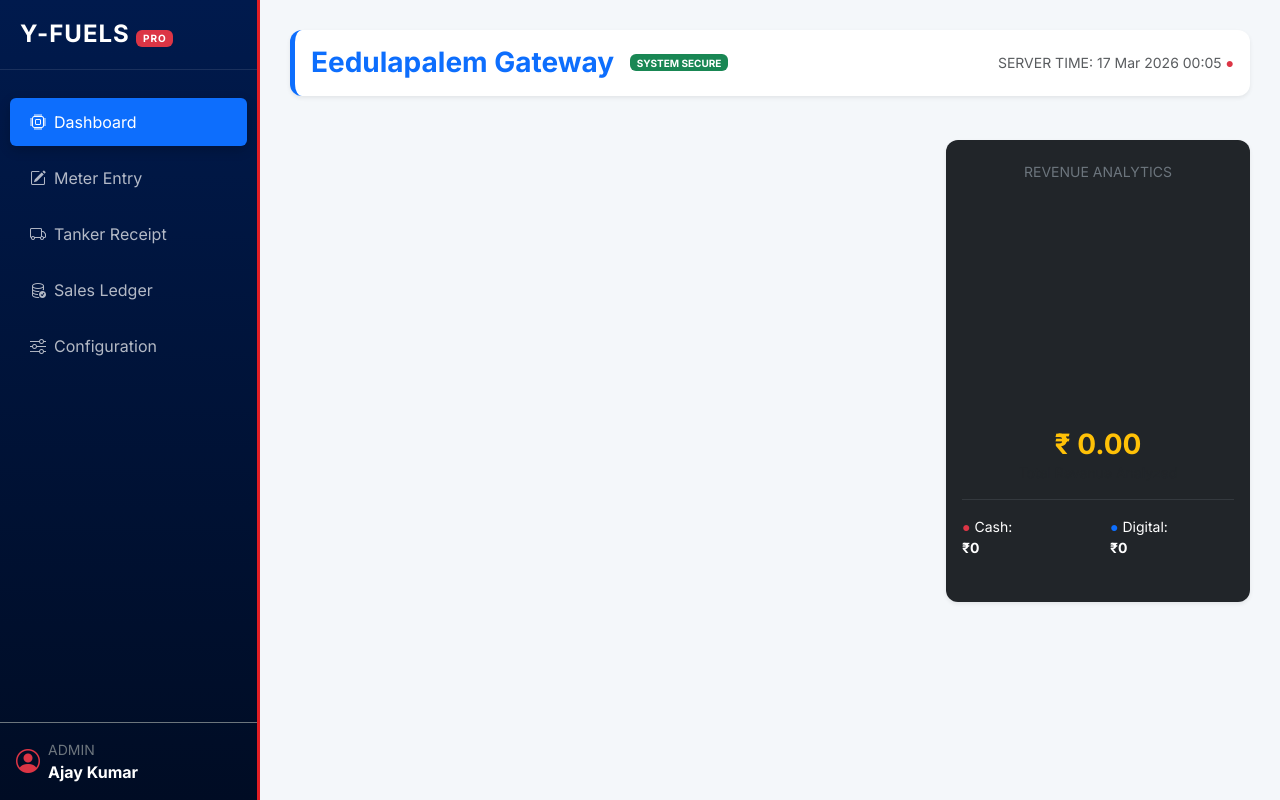
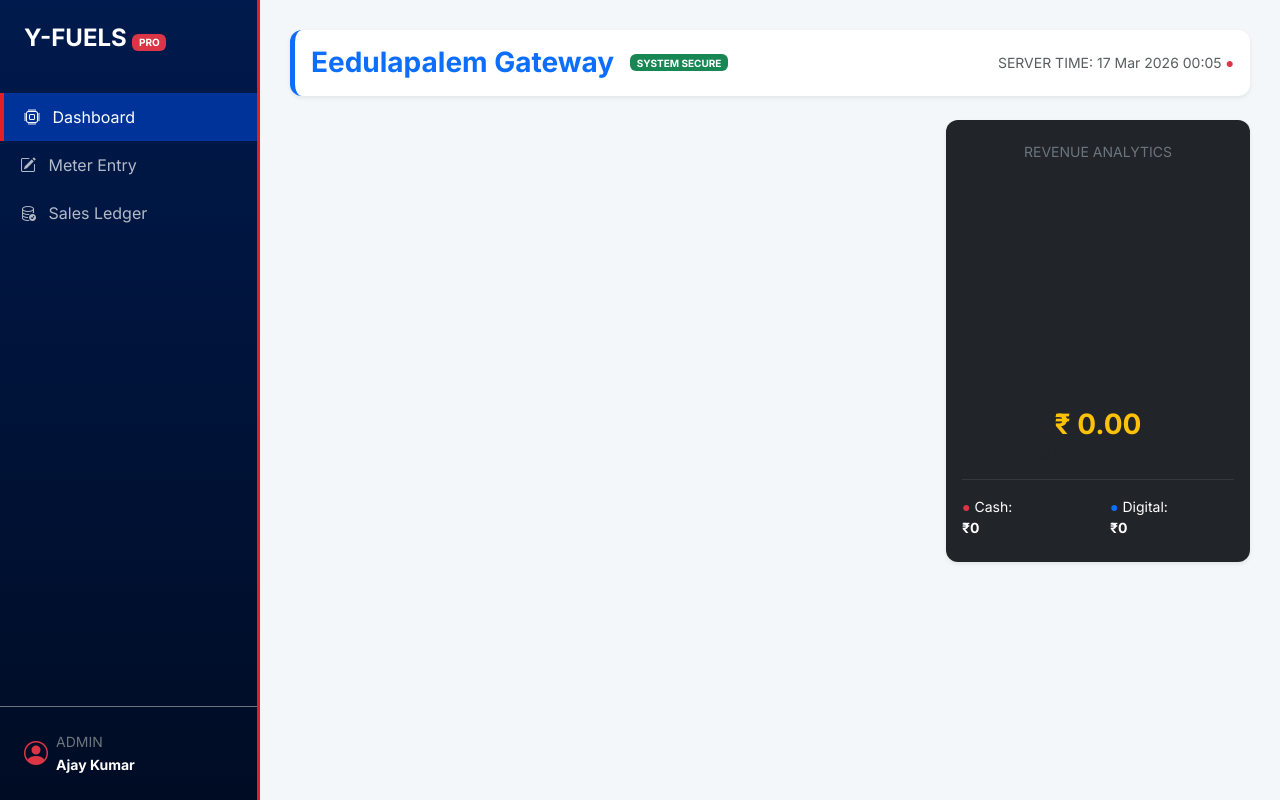
Before and after one commit to Sai-code-glitch/yalamanchili-fuels, a Flask app: page / in a window 1280 px wide. Run offline with Flask 3, Linux system fonts and the light colour scheme; data that the repository does not hold is empty; a map, chart or similar area stays blank.

Commit message:
Update title and sidebar structure in base.html

```diff
--- a/app/templates/base.html
+++ b/app/templates/base.html
@@ -3,7 +3,7 @@
 <head>
     <meta charset="UTF-8">
     <meta name="viewport" content="width=device-width, initial-scale=1.0">
-    <title>Yalamanchili Fuels | HP Command Center</title>
+    <title>Y-FUELS PRO | HP Gateway</title>
     <link href="https://cdn.jsdelivr.net/npm/bootstrap@5.3.0/dist/css/bootstrap.min.css" rel="stylesheet">
     <link rel="stylesheet" href="https://cdn.jsdelivr.net/npm/bootstrap-icons@1.11.0/font/bootstrap-icons.css">
     <link href="https://fonts.googleapis.com/css2?family=Inter:wght@300;400;600;700&display=swap" rel="stylesheet">
@@ -16,13 +16,7 @@
             --sidebar-width: 260px;
             --bg-gray: #f4f7fa;
         }
-
-        body {
-            font-family: 'Inter', sans-serif;
-            background-color: var(--bg-gray);
-            overflow-x: hidden;
-        }
-
+        body { font-family: 'Inter', sans-serif; background-color: var(--bg-gray); }
         .sidebar {
             width: var(--sidebar-width);
             height: 100vh;
@@ -32,87 +26,40 @@
             z-index: 1000;
             border-right: 3px solid var(--hp-red);
         }
-
-        .sidebar h4 {
-            font-weight: 800;
-            letter-spacing: 1px;
-            padding: 20px;
-            border-bottom: 1px solid rgba(255,255,255,0.1);
-        }
-
         .nav-link {
             color: rgba(255,255,255,0.7);
             padding: 12px 20px;
-            margin: 4px 10px;
-            border-radius: 8px;
             transition: 0.3s;
-            display: flex;
-            align-items: center;
-            text-decoration: none;
         }
-
-        .nav-link:hover {
-            background: rgba(255,255,255,0.1);
-            color: white;
-        }
-
         .nav-link.active {
             background: var(--hp-blue);
             color: white;
-            box-shadow: 0 4px 12px rgba(0,0,0,0.2);
+            border-left: 4px solid var(--hp-red);
         }
-
-        .main-content {
-            margin-left: var(--sidebar-width);
-            padding: 30px;
-            min-height: 100vh;
-        }
-
-        .card {
-            border: none;
-            border-radius: 12px;
-            box-shadow: 0 4px 20px rgba(0,0,0,0.05);
-            margin-bottom: 20px;
-        }
+        .main-content { margin-left: var(--sidebar-width); padding: 30px; }
+        .card { border: none; border-radius: 12px; box-shadow: 0 4px 20px rgba(0,0,0,0.05); }
     </style>
 </head>
 <body>
-
     <div class="sidebar d-flex flex-column">
-        <h4>Y-FUELS <span class="badge bg-danger" style="font-size: 10px;">PRO</span></h4>
-        <ul class="nav nav-pills flex-column mb-auto mt-3">
-            <li class="nav-item">
+        <h4 class="p-4 fw-bold">Y-FUELS <span class="badge bg-danger" style="font-size: 10px;">PRO</span></h4>
+        <nav class="nav flex-column mt-2">
             <a href="{{ url_for('home') }}" class="nav-link {% if request.path == '/' %}active{% endif %}">
                 <i class="bi bi-cpu me-2"></i> Dashboard
             </a>
-            </li>
-            <li>
-                <a href="{{ url_for('daily_entry') }}" class="nav-link {% if request.path == '/entry' %}active{% endif %}">
+            <a href="{{ url_for('daily_entry') }}" class="nav-link">
                 <i class="bi bi-pencil-square me-2"></i> Meter Entry
             </a>
-            </li>
-            <li>
-                <a href="{{ url_for('tanker_receipt') }}" class="nav-link {% if request.path == '/receipt' %}active{% endif %}">
-                    <i class="bi bi-truck me-2"></i> Tanker Receipt
-                </a>
-            </li>
-            <li>
-                <a href="{{ url_for('view_records') }}" class="nav-link {% if request.path == '/records' %}active{% endif %}">
+            <a href="{{ url_for('view_records') }}" class="nav-link">
                 <i class="bi bi-database-check me-2"></i> Sales Ledger
             </a>
-            </li>
-            <li>
-                <a href="{{ url_for('settings') }}" class="nav-link {% if request.path == '/settings' %}active{% endif %}">
-                    <i class="bi bi-sliders me-2"></i> Configuration
-                </a>
-            </li>
-        </ul>
-        <div class="p-3 border-top border-secondary">
-            <div class="d-flex align-items-center text-white">
+        </nav>
+        <div class="mt-auto p-4 border-top border-secondary">
+            <div class="d-flex align-items-center">
                 <i class="bi bi-person-circle fs-4 me-2 text-danger"></i>
                 <div>
-                    <small class="d-block text-secondary">ADMIN</small>
-                    <strong>Ajay Kumar</strong>
+                    <small class="d-block text-secondary text-uppercase">Admin</small>
+                    <strong class="small">Ajay Kumar</strong>
                 </div>
             </div>
         </div>
```
Lines whose indentation alone changed are shown as unchanged.
